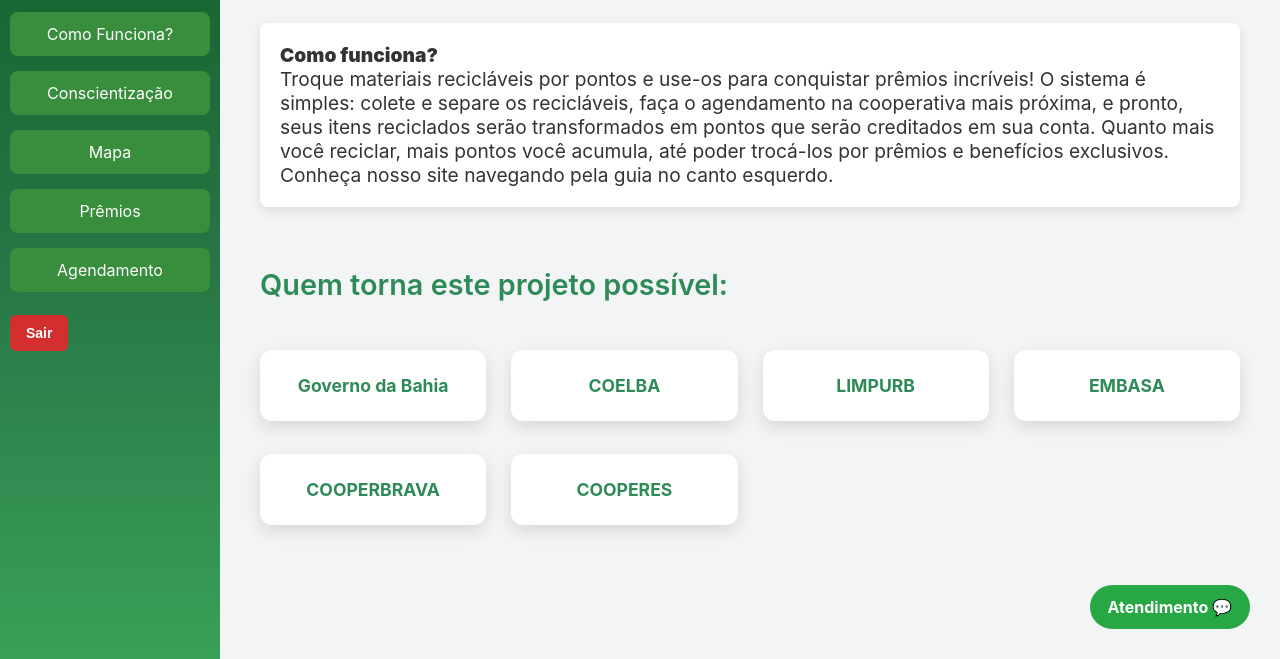
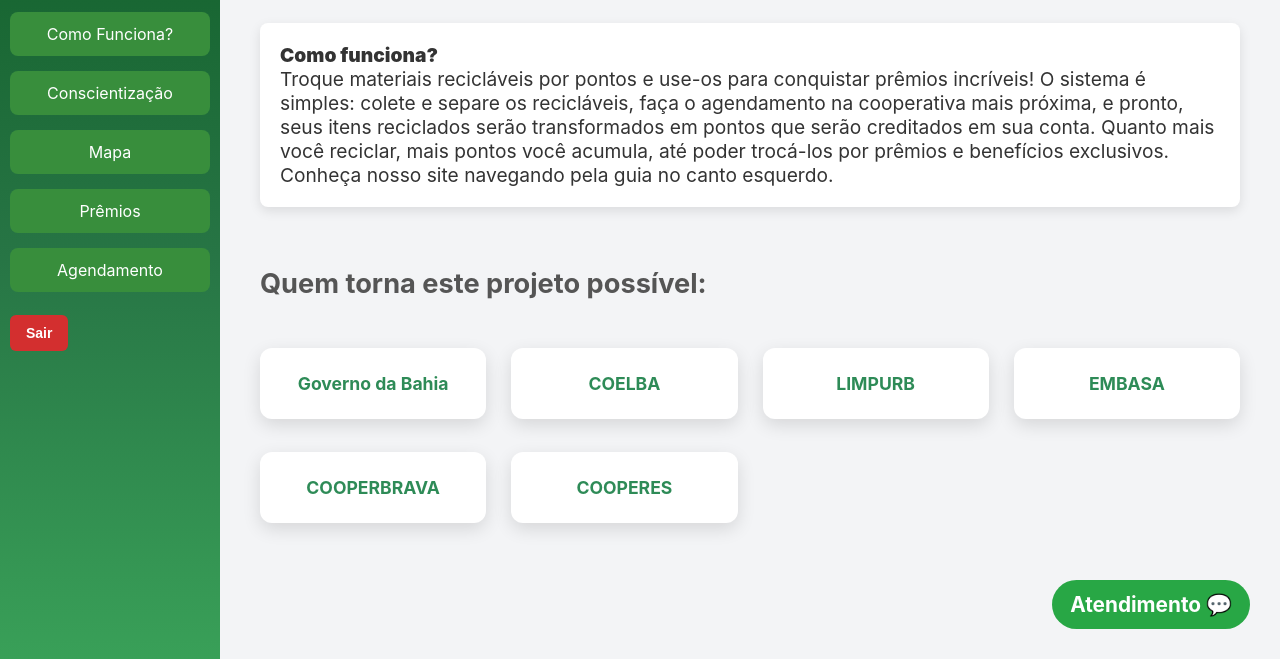
Before and after one commit to RafaelGLacerda/A3, a plain HTML site: page public/bemvindo.html in a window 1280 px wide. Shown: the part 141-800 px from the top of the page. Drawn offline with Linux system fonts and the light colour scheme.

Commit message:
Ajuste na parte de empresas do bemvindo - linkado

```diff
--- a/public/css/bemvindo.css
+++ b/public/css/bemvindo.css
@@ -97,9 +97,9 @@
 }
 
 .parcerias h3 {
-  font-size: 1.8rem;
-  font-weight: 600;
-  color: #2e8b57;
+  font-size: 1.7rem;
+  font-weight: 700;
+  color: #555;
   margin-bottom: 30px;
 }
 
@@ -150,3 +150,9 @@
 .empresa a:hover {
   text-decoration: underline;
 }
+
+.parcerias{
+  font-size: 1.3rem;
+  font-weight: 800;
+  color: #555;
+}
```
